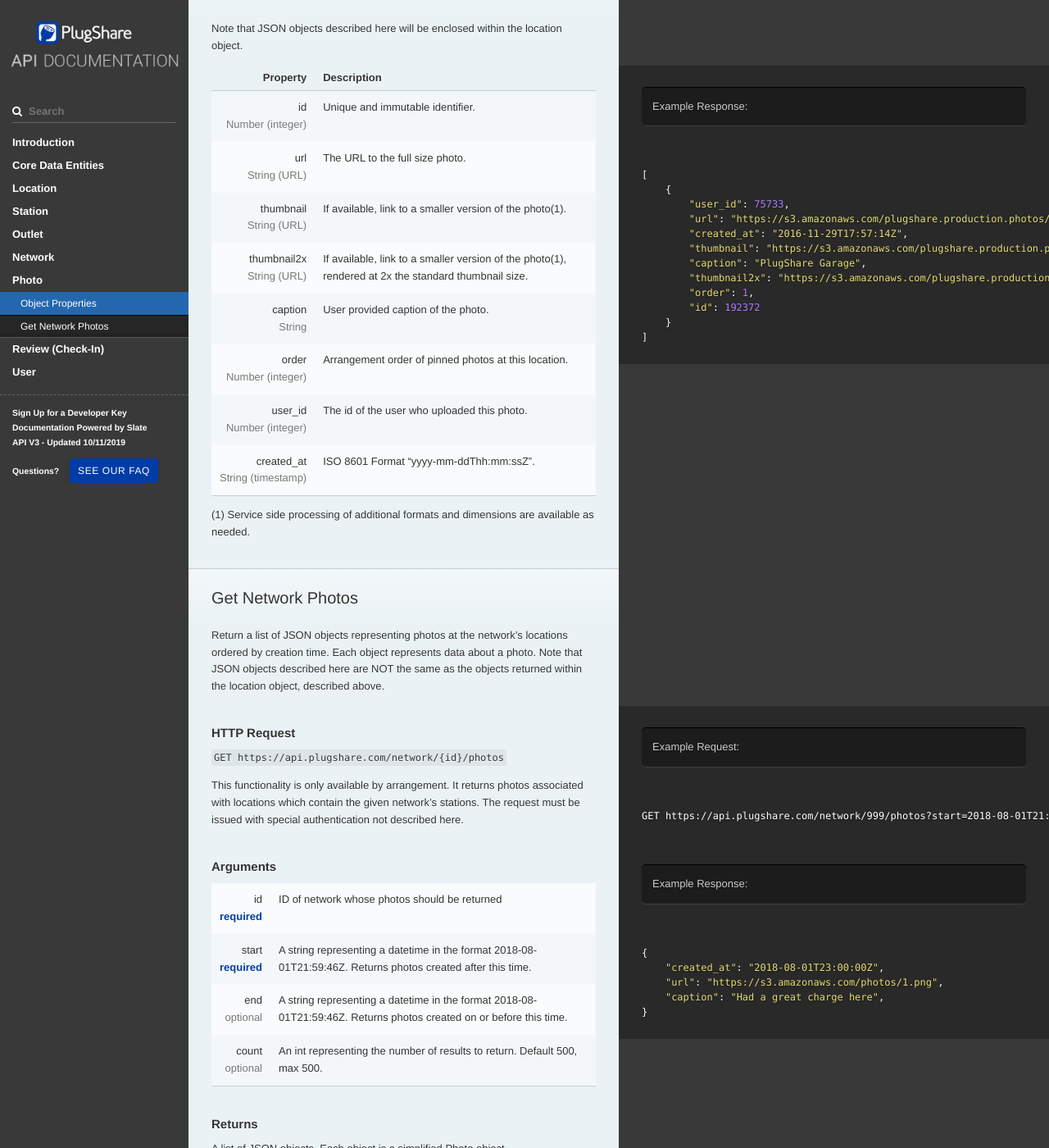
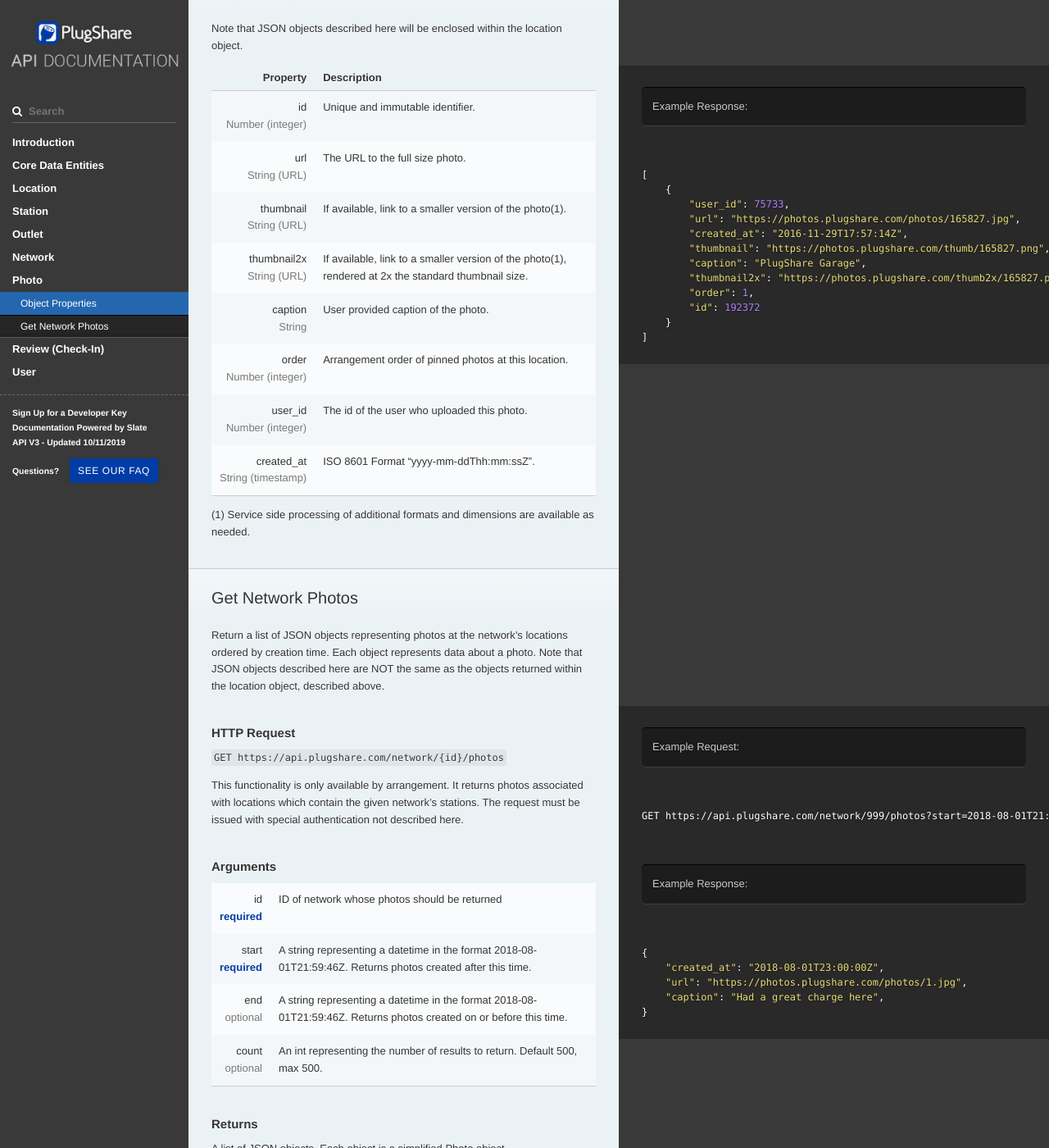
Before and after one commit to PlugShare/plugshare.github.io, a Jekyll site: the page docs/index.html, which Jekyll copies as it is, in a window 1280 px wide and 1400 px high, scrolled down 19133 px. Shown: the whole window at 82% size. Built offline with Jekyll 4.4.1, drawn with Linux system fonts in a browser that asks for light colours; some of the changed text lies outside the part shown.

Commit message:
update aws urls to assets and photos

```diff
--- a/docs/index.html
+++ b/docs/index.html
@@ -347,11 +347,11 @@
   </span><span class="s2">"photos"</span><span class="p">:</span><span class="w"> </span><span class="p">[</span><span class="w">
     </span><span class="p">{</span><span class="w">
       </span><span class="s2">"user_id"</span><span class="p">:</span><span class="w"> </span><span class="mi">85274</span><span class="p">,</span><span class="w">
-      </span><span class="s2">"url"</span><span class="p">:</span><span class="w"> </span><span class="s2">"https://s3.amazonaws.com/plugshare.production.photos/photos/165827.jpg"</span><span class="p">,</span><span class="w">
+      </span><span class="s2">"url"</span><span class="p">:</span><span class="w"> </span><span class="s2">"https://photos.plugshare.com/photos/165827.jpg"</span><span class="p">,</span><span class="w">
       </span><span class="s2">"created_at"</span><span class="p">:</span><span class="w"> </span><span class="s2">"2016-11-29T17:57:14Z"</span><span class="p">,</span><span class="w">
-      </span><span class="s2">"thumbnail"</span><span class="p">:</span><span class="w"> </span><span class="s2">"https://s3.amazonaws.com/plugshare.production.photos/thumb/165827.png"</span><span class="p">,</span><span class="w">
+      </span><span class="s2">"thumbnail"</span><span class="p">:</span><span class="w"> </span><span class="s2">"https://photos.plugshare.com/thumb/165827.png"</span><span class="p">,</span><span class="w">
       </span><span class="s2">"caption"</span><span class="p">:</span><span class="w"> </span><span class="s2">"PlugShare Garage"</span><span class="p">,</span><span class="w">
-      </span><span class="s2">"thumbnail2x"</span><span class="p">:</span><span class="w"> </span><span class="s2">"https://s3.amazonaws.com/plugshare.production.photos/thumb2x/165827.png"</span><span class="p">,</span><span class="w">
+      </span><span class="s2">"thumbnail2x"</span><span class="p">:</span><span class="w"> </span><span class="s2">"https://photos.plugshare.com/thumb2x/165827.png"</span><span class="p">,</span><span class="w">
       </span><span class="s2">"order"</span><span class="p">:</span><span class="w"> </span><span class="mi">1</span><span class="p">,</span><span class="w">
       </span><span class="s2">"id"</span><span class="p">:</span><span class="w"> </span><span class="mi">127483</span><span class="w">
     </span><span class="p">}</span><span class="w">
@@ -1284,7 +1284,7 @@
       </span><span class="s2">"icon_type"</span><span class="p">:</span><span class="s2">"G"</span><span class="p">,</span><span class="w">
       </span><span class="s2">"id"</span><span class="p">:</span><span class="mi">2116</span><span class="p">,</span><span class="w">
       </span><span class="s2">"longitude"</span><span class="p">:</span><span class="mf">-81.04077</span><span class="p">,</span><span class="w">
-      </span><span class="s2">"icon"</span><span class="p">:</span><span class="s2">"https://s3.amazonaws.com/plugshare.production.assets/icons/G.png"</span><span class="w">
+      </span><span class="s2">"icon"</span><span class="p">:</span><span class="s2">"https://assets.plugshare.com/icons/G.png"</span><span class="w">
    </span><span class="p">}</span><span class="w">
 </span><span class="p">]</span><span class="w">
 </span></code></pre>
@@ -2188,11 +2188,11 @@
 <pre class="highlight json tab-json"><code><span class="p">[</span><span class="w">
     </span><span class="p">{</span><span class="w">
         </span><span class="s2">"user_id"</span><span class="p">:</span><span class="w"> </span><span class="mi">75733</span><span class="p">,</span><span class="w">
-        </span><span class="s2">"url"</span><span class="p">:</span><span class="w"> </span><span class="s2">"https://s3.amazonaws.com/plugshare.production.photos/photos/165827.jpg"</span><span class="p">,</span><span class="w">
+        </span><span class="s2">"url"</span><span class="p">:</span><span class="w"> </span><span class="s2">"https://photos.plugshare.com/photos/165827.jpg"</span><span class="p">,</span><span class="w">
         </span><span class="s2">"created_at"</span><span class="p">:</span><span class="w"> </span><span class="s2">"2016-11-29T17:57:14Z"</span><span class="p">,</span><span class="w">
-        </span><span class="s2">"thumbnail"</span><span class="p">:</span><span class="w"> </span><span class="s2">"https://s3.amazonaws.com/plugshare.production.photos/thumb/165827.png"</span><span class="p">,</span><span class="w">
+        </span><span class="s2">"thumbnail"</span><span class="p">:</span><span class="w"> </span><span class="s2">"https://photos.plugshare.com/thumb/165827.png"</span><span class="p">,</span><span class="w">
         </span><span class="s2">"caption"</span><span class="p">:</span><span class="w"> </span><span class="s2">"PlugShare Garage"</span><span class="p">,</span><span class="w">
-        </span><span class="s2">"thumbnail2x"</span><span class="p">:</span><span class="w"> </span><span class="s2">"https://s3.amazonaws.com/plugshare.production.photos/thumb2x/165827.png"</span><span class="p">,</span><span class="w">
+        </span><span class="s2">"thumbnail2x"</span><span class="p">:</span><span class="w"> </span><span class="s2">"https://photos.plugshare.com/thumb2x/165827.png"</span><span class="p">,</span><span class="w">
         </span><span class="s2">"order"</span><span class="p">:</span><span class="w"> </span><span class="mi">1</span><span class="p">,</span><span class="w">
         </span><span class="s2">"id"</span><span class="p">:</span><span class="w"> </span><span class="mi">192372</span><span class="w">
     </span><span class="p">}</span><span class="w">
@@ -2280,7 +2280,7 @@
 </blockquote>
 <pre class="highlight json tab-json"><code><span class="p">{</span><span class="w">
     </span><span class="s2">"created_at"</span><span class="p">:</span><span class="w"> </span><span class="s2">"2018-08-01T23:00:00Z"</span><span class="p">,</span><span class="w">
-    </span><span class="s2">"url"</span><span class="p">:</span><span class="w"> </span><span class="s2">"https://s3.amazonaws.com/photos/1.png"</span><span class="p">,</span><span class="w">
+    </span><span class="s2">"url"</span><span class="p">:</span><span class="w"> </span><span class="s2">"https://photos.plugshare.com/photos/1.jpg"</span><span class="p">,</span><span class="w">
     </span><span class="s2">"caption"</span><span class="p">:</span><span class="w"> </span><span class="s2">"Had a great charge here"</span><span class="p">,</span><span class="w">
 </span><span class="p">}</span><span class="w">
 </span></code></pre>
@@ -2564,11 +2564,11 @@
     </span><span class="s2">"photos"</span><span class="p">:</span><span class="w"> </span><span class="p">[</span><span class="w">
         </span><span class="p">{</span><span class="w">
             </span><span class="s2">"user_id"</span><span class="p">:</span><span class="w"> </span><span class="mi">253</span><span class="p">,</span><span class="w">
-            </span><span class="s2">"url"</span><span class="p">:</span><span class="w"> </span><span class="s2">"https://s3.amazonaws.com/plugshare.production.photos/photos/41329.jpg"</span><span class="p">,</span><span class="w">
+            </span><span class="s2">"url"</span><span class="p">:</span><span class="w"> </span><span class="s2">"https://photos.plugshare.com/photos/41329.jpg"</span><span class="p">,</span><span class="w">
             </span><span class="s2">"created_at"</span><span class="p">:</span><span class="w"> </span><span class="s2">"2013-12-30T07:01:35Z"</span><span class="p">,</span><span class="w">
-            </span><span class="s2">"thumbnail"</span><span class="p">:</span><span class="w"> </span><span class="s2">"https://s3.amazonaws.com/plugshare.production.photos/thumb/41329.png"</span><span class="p">,</span><span class="w">
+            </span><span class="s2">"thumbnail"</span><span class="p">:</span><span class="w"> </span><span class="s2">"https://photos.plugshare.com/thumb/41329.png"</span><span class="p">,</span><span class="w">
             </span><span class="s2">"caption"</span><span class="p">:</span><span class="w"> </span><span class="s2">""</span><span class="p">,</span><span class="w">
-            </span><span class="s2">"thumbnail2x"</span><span class="p">:</span><span class="w"> </span><span class="s2">"https://s3.amazonaws.com/plugshare.production.photos/thumb2x/41329.png"</span><span class="p">,</span><span class="w">
+            </span><span class="s2">"thumbnail2x"</span><span class="p">:</span><span class="w"> </span><span class="s2">"https://photos.plugshare.com/thumb2x/41329.png"</span><span class="p">,</span><span class="w">
             </span><span class="s2">"order"</span><span class="p">:</span><span class="w"> </span><span class="mi">0</span><span class="p">,</span><span class="w">
             </span><span class="s2">"id"</span><span class="p">:</span><span class="w"> </span><span class="mi">38376</span><span class="w">
         </span><span class="p">}</span><span class="w">
```
